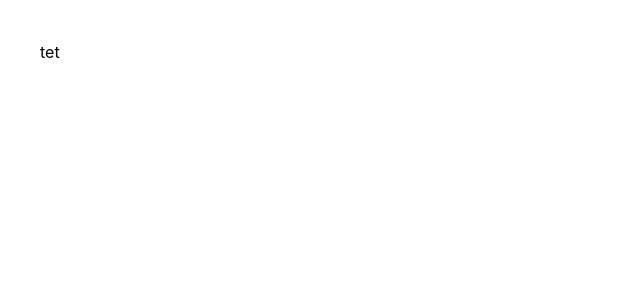
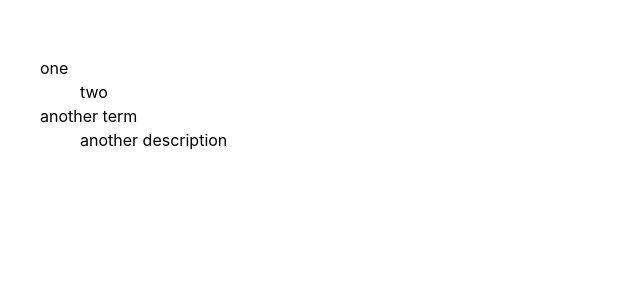
Before and after one commit to serhiisezonchyk/JS_HOMEWORKS, a React (Vite) app: page / in a window 1280 px wide. Shown: the top 300 px of the page, without its empty margins (0-640 px from the left). Built offline with nearby package versions, Linux system fonts and the light colour scheme.

Commit message:
feat: HW79/Done

```diff
--- a/src/App.jsx
+++ b/src/App.jsx
@@ -1,10 +1,17 @@
-import './App.css'
+import './App.css';
+import Definitions from './components/Definitions';
 
 function App() {
+  const definitions = [
+    { dt: 'one', dd: 'two', id: 1 },
+    { dt: 'another term', dd: 'another description', id: 2 },
+  ];
 
   return (
-    <>tet</>
-  )
+    <>
+      <Definitions data={definitions} />
+    </>
+  );
 }
 
-export default App
+export default App;
--- /dev/null
+++ b/src/components/Definitions.jsx
@@ -0,0 +1,21 @@
+import React, { Component } from 'react';
+
+class Definitions extends Component {
+  renderDefinitions() {
+    const { data } = this.props;
+    return data.map((el) => (
+      <React.Fragment key={el.id}>
+        <dt>{el.dt}</dt>
+        <dd>{el.dd}</dd>
+      </React.Fragment>
+    ));
+  }
+  render() {
+    return <dl>{this.renderDefinitions()}</dl>;
+  }
+}
+
+Definitions.defaultProps = {
+  data: [],
+};
+export default Definitions;
```
Also changed, not shown: src/components/Card.css (added, +23 -0 lines), 1 other file (tests, documents, lock files or other folders).
